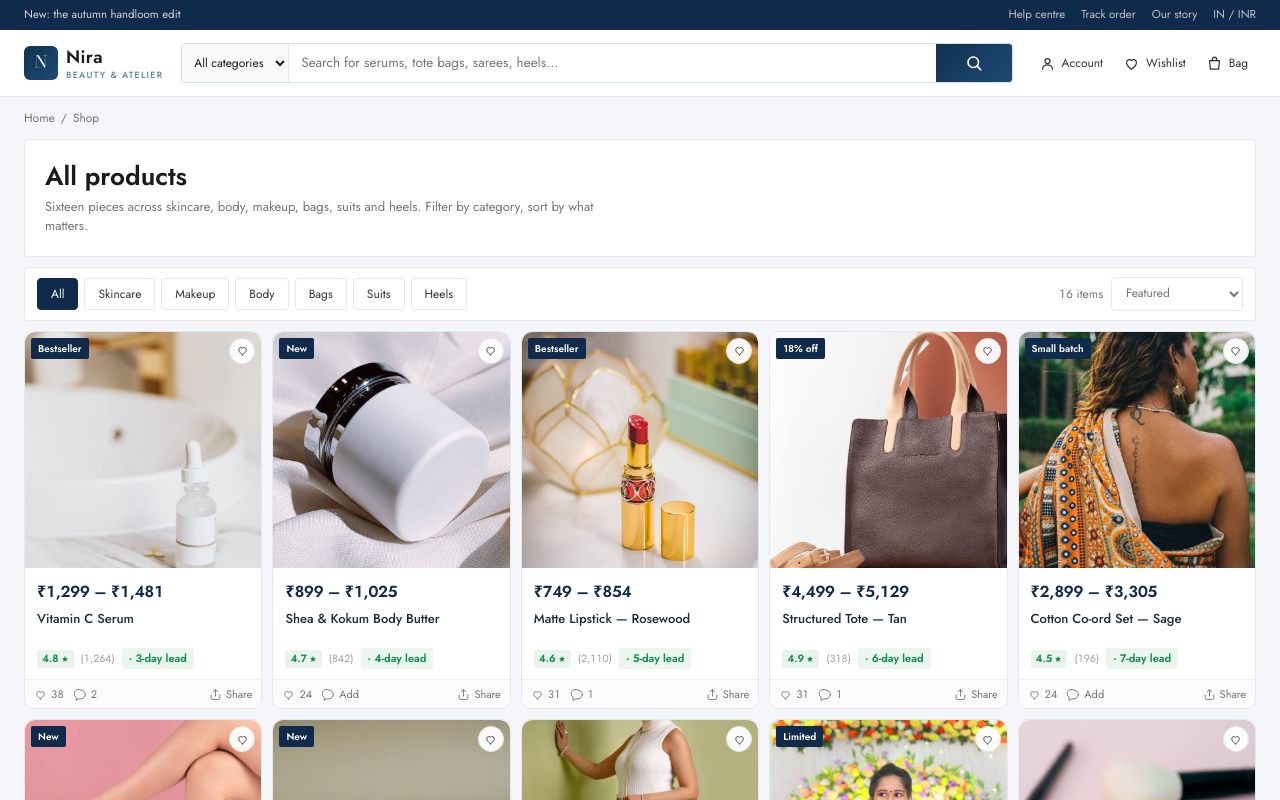
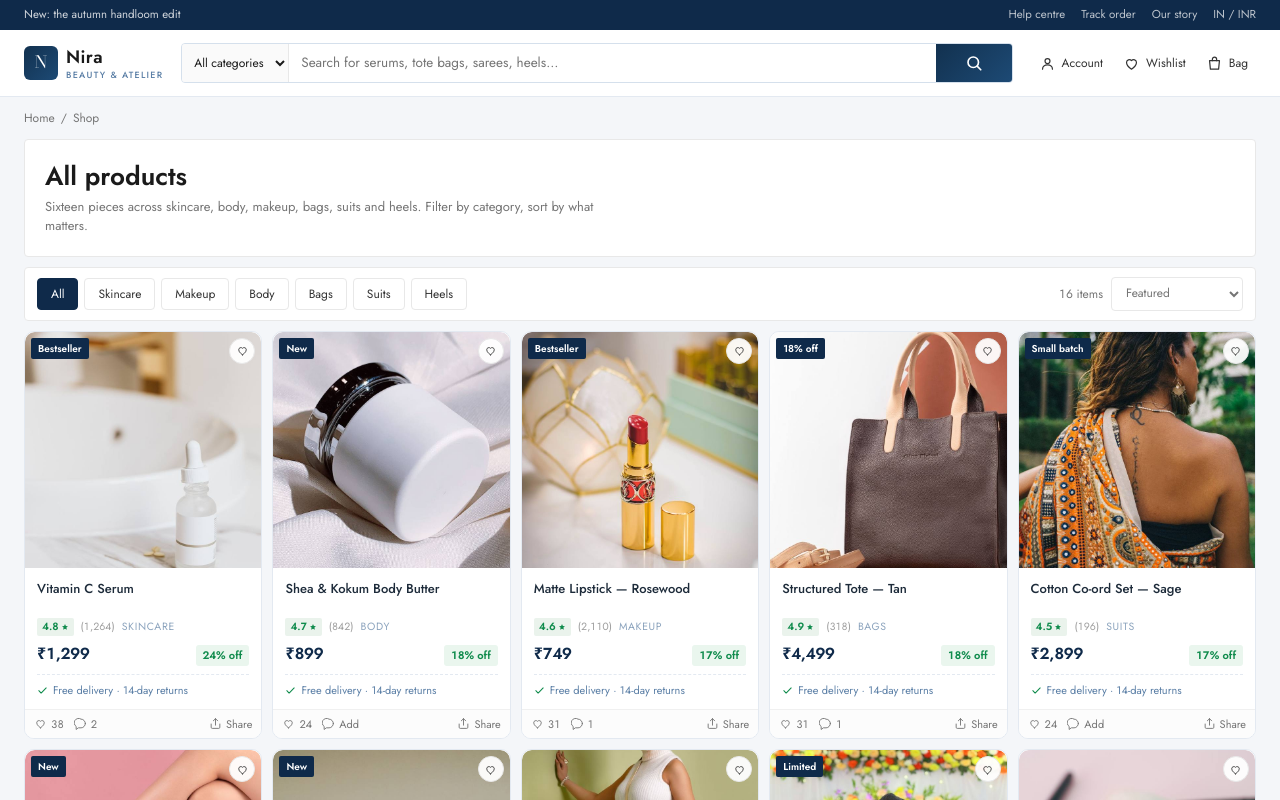
Before and after one commit to aigenerative35-bot/nira-store, a React (Vite) app: page /nira-store/shop in a window 1280 px wide. Shown: the top 800 px of the page. Built offline with nearby package versions, Linux system fonts and the light colour scheme.

Commit message:
feat: brand ecommerce — consumer copy, house band, reviews

```diff
--- a/src/components/ProductCard.jsx
+++ b/src/components/ProductCard.jsx
@@ -1,5 +1,5 @@
 import { Link } from 'react-router-dom'
-import { Icon } from '../ui'
+import { Icon, Stars } from '../ui'
 import SocialBar from './SocialBar'
 import { useShop } from '../store'
 import { money } from '../data'
@@ -7,6 +7,7 @@ import { money } from '../data'
 export default function ProductCard({ product: p, index = 0 }) {
   const { add, wish, toggleWish, setQuickView } = useShop()
   const liked = wish.includes(p.id)
+  const off = p.mrp > p.price ? Math.round((1 - p.price / p.mrp) * 100) : 0
 
   return (
     <article className="pcard rise" style={{ '--d': `${Math.min(index * 0.03, 0.2)}s` }}>
@@ -16,36 +17,34 @@ export default function ProductCard({ product: p, index = 0 }) {
           <img className="alt" src={p.img2} alt="" loading="lazy" />
         </Link>
         {p.tag && <span className="tag">{p.tag}</span>}
-        <button className={`wish ${liked ? 'on' : ''}`} onClick={() => toggleWish(p.id)} aria-label="Save">
+        <button className={`wish ${liked ? 'on' : ''}`} onClick={() => toggleWish(p.id)} aria-label="Save to wishlist">
           <Icon.heart />
         </button>
         <div className="pcard__quick">
-          <button className="btn" onClick={() => add(p.id, p.moq || 1)}><span>Add to enquiry</span></button>
+          <button className="btn" onClick={() => add(p.id)}><span>Add to bag</span></button>
           <button className="qv" onClick={() => setQuickView(p)} aria-label="Quick view"><Icon.eye /></button>
         </div>
       </div>
 
       <div className="pcard__info">
-        <div className="pcard__price num">
-          {money(p.price)} – {money(p.priceMax)}
-        </div>
-        <div className="pcard__moq">Min. order: {p.moq} {p.moq > 1 ? 'pieces' : 'piece'}</div>
-
         <Link to={`/product/${p.id}`} className="pcard__name">{p.name}</Link>
 
         <div className="pcard__rate">
           <span className="pill-rate">{p.rating} <Icon.star /></span>
           <span className="pcard__reviews num">({p.reviews.toLocaleString('en-IN')})</span>
-          <span className="pcard__off">· {p.lead}-day lead</span>
+          <span className="pcard__cat">{p.catName}</span>
         </div>
 
-        <div className="pcard__sup">
-          {p.verified && (
-            <span className="verified">
-              <Icon.check /> Verified
-            </span>
-          )}
-          <b>{p.supplier}</b>
+        <div className="pcard__row">
+          <span className="pcard__price num">
+            {money(p.price)}
+            {p.mrp > p.price && <s>{money(p.mrp)}</s>}
+          </span>
+          {off > 0 && <span className="pcard__off num">{off}% off</span>}
+        </div>
+
+        <div className="pcard__offer">
+          <Icon.check /> Free delivery · 14-day returns
         </div>
       </div>
 
```
